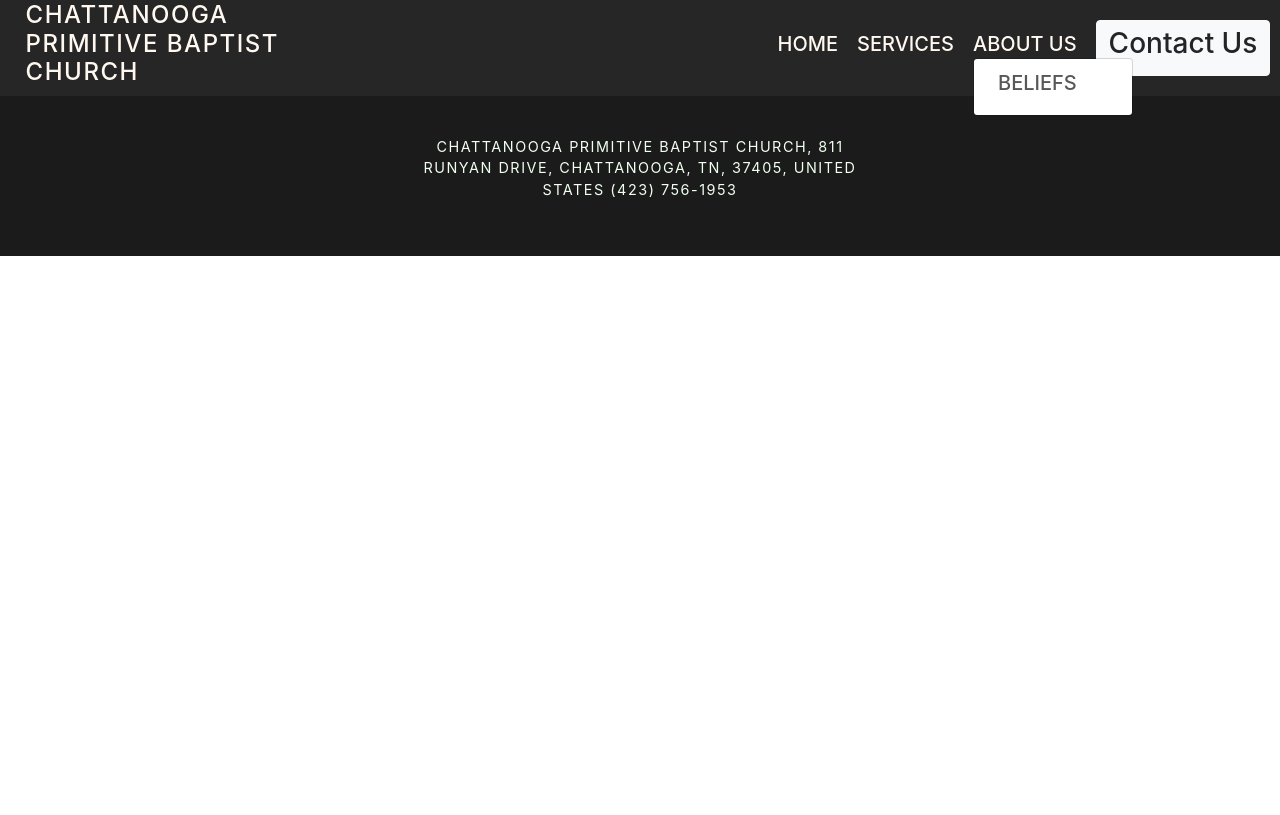
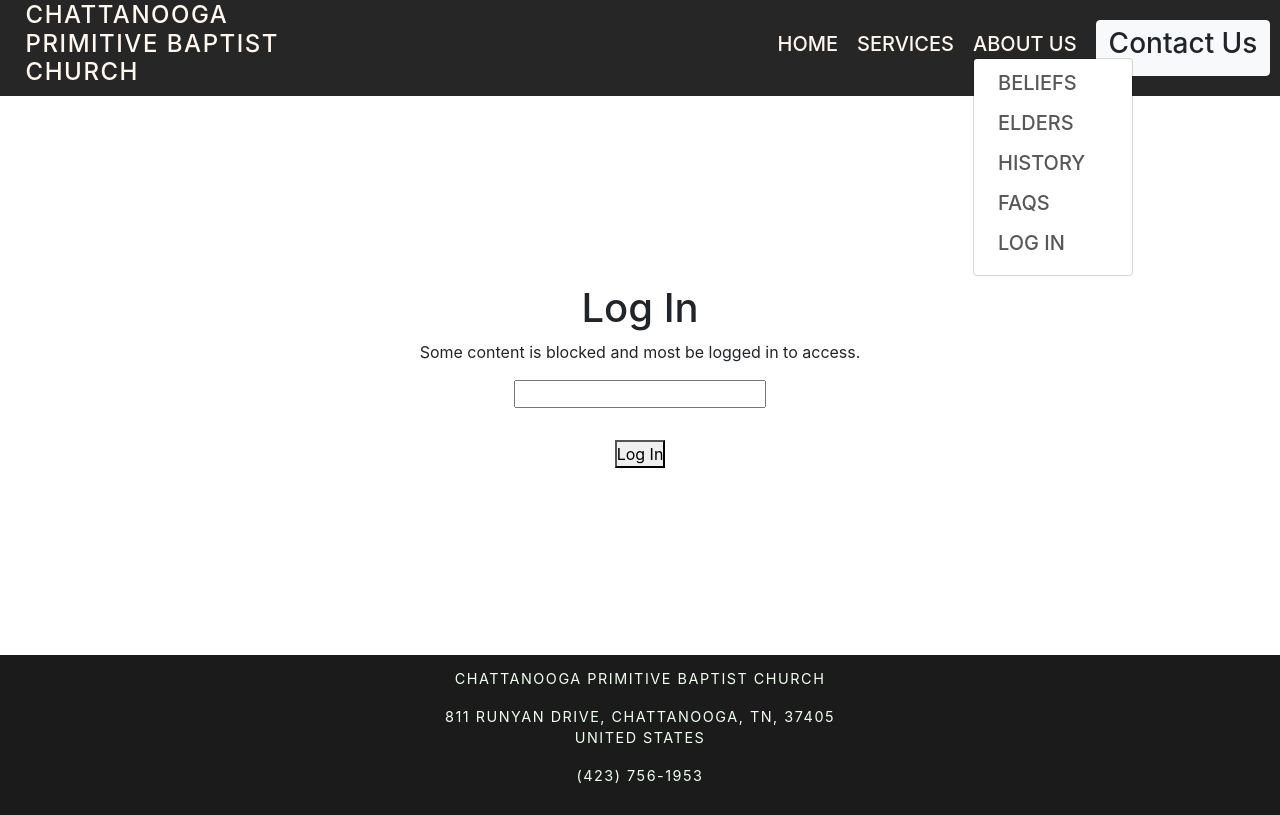
Before and after one commit to JackSkiles/c_v2, a React (Create React App) app in the folder client/: page /login in a window 1280 px wide. Both pictures are taken after a click on the link "ABOUT US". Built offline with nearby package versions, Linux system fonts and the light colour scheme; what react-google-maps would draw is missing.

Commit message:
combined old code

```diff
--- a/client/src/App.js
+++ b/client/src/App.js
@@ -7,6 +7,10 @@
 import Services from './components/Services';
 import Footer from './components/Footer'
 import firebase from './firebase'
+
+import TimesList from './components/times-list'
+import AddTimeEntryForm from './components/add-time-entry-form'
+import LogIn from './components/LogIn'
 import {storage} from './firebase';
 
 
@@ -33,6 +37,7 @@
           <Switch>
             <Route path="/" exact component={Home} />
             <Route path="/services" exact component={Services} />
+            <Route path="/login" exact component={LogIn} />
           </Switch>
           <Footer />
         </Router>
@@ -41,4 +46,5 @@
   }
   }
 
+
 export default App;
--- a/client/src/components/Footer.jsx
+++ b/client/src/components/Footer.jsx
@@ -5,8 +5,9 @@
     return (
         <div className="mainBox">
             <div className="mainCont2">
-                <p>CHATTANOOGA PRIMITIVE BAPTIST CHURCH, 811 RUNYAN DRIVE, CHATTANOOGA, TN, 37405,
-                   UNITED STATES (423) 756-1953</p>
+                <p>CHATTANOOGA PRIMITIVE BAPTIST CHURCH</p>
+                <p>811 RUNYAN DRIVE, CHATTANOOGA, TN, 37405 UNITED STATES</p>
+                <p>(423) 756-1953</p>
             </div>
         </div>
     )
--- a/client/src/components/Header.jsx
+++ b/client/src/components/Header.jsx
@@ -50,7 +50,36 @@
                     <Dropdown.Toggle as={CustomToggle} id="dropdown-custom-components" ><h3 className="text">About Us</h3>
                     </Dropdown.Toggle>
                     <Dropdown.Menu className="dropMenu">
-                        <Dropdown.Item><Link to="/" className="link2"><h3 className="text">BELIEFS</h3></Link></Dropdown.Item>
+                        {/* BELIEFS */}
+                        <Dropdown.Item className="dropdown-item">
+                            <Link to="/" className="link2">
+                                <h3 className="text">BELIEFS</h3>
+                            </Link>
+                        </Dropdown.Item>
+                        {/* Elders */}
+                        <Dropdown.Item className="dropdown-item">
+                            <Link to="/" className="link2">
+                                <h3 className="text">ELDERS</h3>
+                            </Link>
+                        </Dropdown.Item>
+                        {/* HISTORY */}
+                        <Dropdown.Item className="dropdown-item">
+                            <Link to="/" className="link2">
+                                <h3 className="text">HISTORY</h3>
+                            </Link>
+                        </Dropdown.Item>
+                        {/* FAQS */}
+                        <Dropdown.Item className="dropdown-item">
+                            <Link to="/" className="link2">
+                                <h3 className="text">FAQS</h3>
+                            </Link>
+                        </Dropdown.Item>
+                        {/* LOG IN */}
+                        <Dropdown.Item className="dropdown-item">
+                            <Link to="/login" className="link2">
+                                <h3 className="text">LOG IN</h3>
+                            </Link>
+                        </Dropdown.Item>
                     </Dropdown.Menu>
                 </Dropdown>
                 <Link className="link"><Button className="contact" variant="light"><h3>Contact Us</h3></Button></Link>
--- a/client/src/components/Home.jsx
+++ b/client/src/components/Home.jsx
@@ -1,7 +1,6 @@
 import React from 'react';
 import './home.css';
 import Carousel from 'react-bootstrap/Carousel';
-import Header from './Header';
 import Map from './Map'
 
 
@@ -131,6 +130,7 @@
                     <div className="homeText">
                         <h1>Services on Sunday</h1>
                         <h4>10:30 A.M.</h4>
+                        <h2>“</h2>
                         <p>Come, every one that thirsteth, come ye to the waters, and he that hath no money; come ye, buy, and eat; yea, come, buy wine and milk without money and
                             without price. Wherefore do ye spend money for that which is not bread? and your labour for that which satisfieth not? Hearken diligently unto me,
                             and eat ye that which is good, and let your soul delight itself in fatness. Incline your ear, and come unto me: hear, and your soul shall live... </p>
--- /dev/null
+++ b/client/src/components/LogIn.jsx
@@ -0,0 +1,22 @@
+import React from 'react';
+import './login.css';
+
+export default function LogIn() {
+    return (
+        <div className="main">
+            <div className="form">
+                <form>
+                    <div className="password">
+                        <h1>Log In</h1>
+                        <p>Some content is blocked and most be logged in to access.</p>
+                        <input type="password" id="pass" name="password"></input>
+                    </div>
+
+                    <div className="button">
+                        <button type="submit">Log In</button>
+                    </div>
+                </form>
+            </div>
+        </div>
+    )
+}
--- a/client/src/components/footer.css
+++ b/client/src/components/footer.css
@@ -14,6 +14,7 @@
 .mainCont2 p {
     font-size: 1.8vh;
     letter-spacing: 1.52px;
+    padding:0;
 }
 
 @media screen and (max-width: 980px){
--- a/client/src/components/head.css
+++ b/client/src/components/head.css
@@ -45,6 +45,12 @@
 .link2 {
     text-decoration: none;
     color: rgb(88, 88, 88);
+
+}
+
+.link2:hover {
+    text-decoration: none;
+    color:rgb(88, 88, 88);
 }
 
 .header {
--- /dev/null
+++ b/client/src/components/login.css
@@ -0,0 +1,15 @@
+* {
+    padding: 0;
+    margin: 0;
+}
+
+.form {
+    align-items: center;
+    justify-items: center;
+    margin: 21.45vh;
+}
+
+.button, .password {
+    display: block;
+    padding: 2vh;
+}
```
